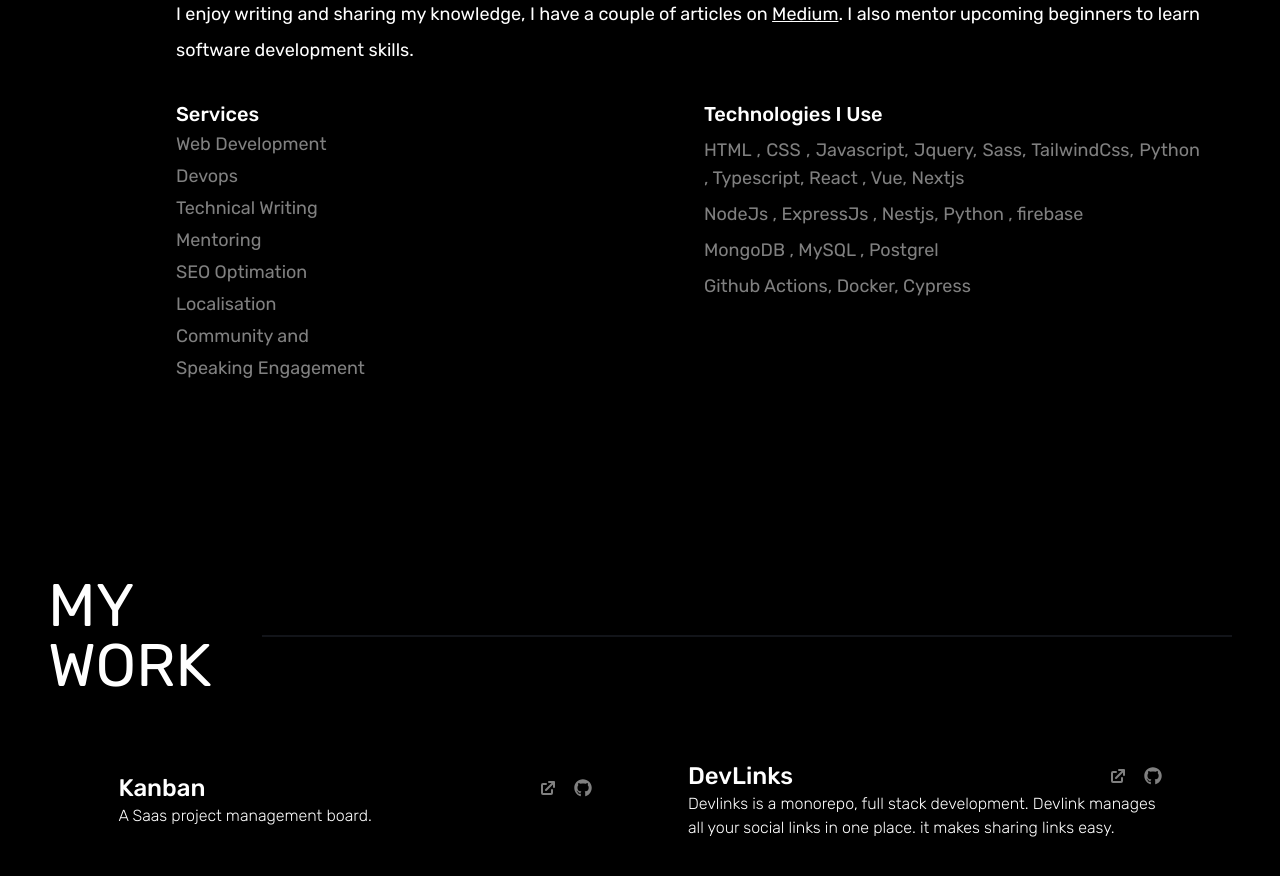
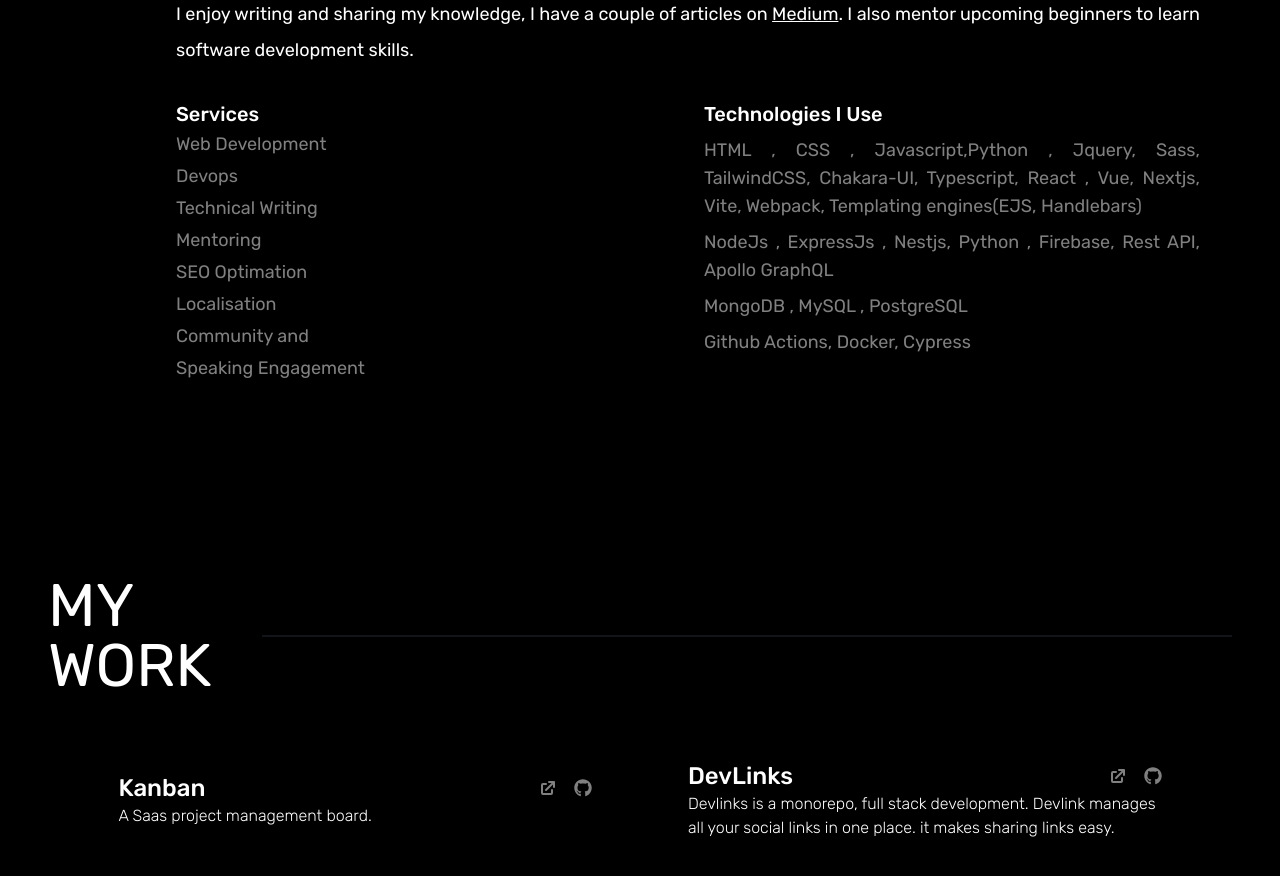
Before and after one commit to sandygudie/sandy_portfolio, a Next.js app: page / in a window 1280 px wide. Shown: the part 1140-2016 px from the top of the page. Built offline with nearby package versions, Linux system fonts and the light colour scheme.

Commit message:
added new portfolo

```diff
--- a/components/AboutMe.jsx
+++ b/components/AboutMe.jsx
@@ -45,13 +45,13 @@ export default function AboutMe() {
                 Technologies I Use
               </h3>
               <p className="my-2 text-lg">
-                HTML , CSS , Javascript, Jquery, Sass, TailwindCss, Python ,
-                Typescript, React , Vue, Nextjs{" "}
+                HTML , CSS , Javascript,Python , Jquery, Sass, TailwindCSS, Chakara-UI,
+                Typescript, React , Vue, Nextjs, Vite, Webpack, Templating engines(EJS, Handlebars){" "}
               </p>
               <p className="my-2 text-lg">
-                NodeJs , ExpressJs , Nestjs, Python , firebase{" "}
+                NodeJs , ExpressJs , Nestjs, Python , Firebase, Rest API, Apollo GraphQL{" "}
               </p>
-              <p className="my-2 text-lg">MongoDB , MySQL , Postgrel</p>
+              <p className="my-2 text-lg">MongoDB , MySQL , PostgreSQL</p>
               <p className="my-2 text-lg">Github Actions, Docker, Cypress</p>
             </div>
           </div>
```
